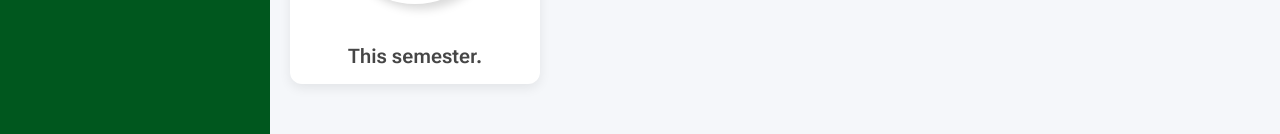
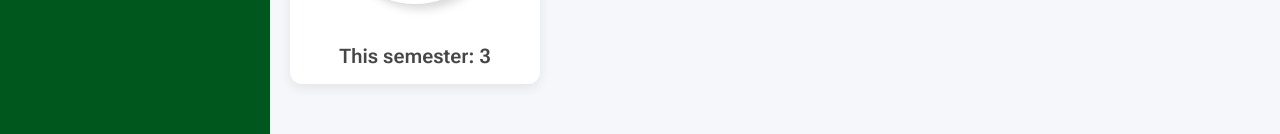
Before and after one commit to budhathoki10/leavemanagementfrontend, a React (Vite) app: page /leavo/dashboard in a window 1280 px wide. Shown: the part 600-734 px from the top of the page. Built offline with nearby package versions, Linux system fonts and the light colour scheme.

Commit message:
fixed semester

```diff
--- a/src/pages/Dashboard.jsx
+++ b/src/pages/Dashboard.jsx
@@ -175,7 +175,7 @@ export default function Dashboard() {
           <div className="circular-progress-bar">
             <CircularProgressBar taken={leavesApproved} total={24} />
           </div>
-          <p className="leaves-taken-this-semester">This semester.</p>
+          <p className="leaves-taken-this-semester">This semester: 3</p>
         </LeavesTakenCard>
 
         <MonthlyLeaveChart monthlyData={monthlyData} />
```
